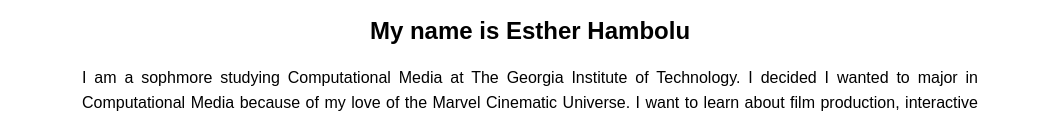
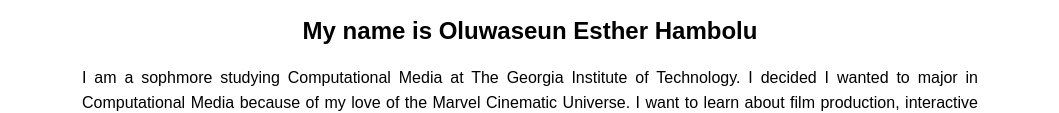
Before and after one commit to ehambolu/-https-ehambolu.github.io., a plain HTML site: page Homepage.html in a window 1280 px wide. Shown: the part 269-382 px from the top of the page, without its empty margins (110-1169 px from the left). Drawn offline with Linux system fonts and the light colour scheme; files that its build step writes are made by us from their sources.

Commit message:
Update Homepage.html

```diff
--- a/Homepage.html
+++ b/Homepage.html
@@ -24,7 +24,7 @@
 <main role="main">
   <article role="article">
     <header>
-		<h2><center> My name is Esther Hambolu</center></h2>
+		<h2><center> My name is Oluwaseun Esther Hambolu</center></h2>
 <p>
 			I am a sophmore studying Computational Media at The Georgia Institute of Technology. I decided I wanted to major in Computational Media because of my love of the Marvel Cinematic Universe. I want to learn about film production, interactive narration, artificial intelligence and many more tools that I know will be useful in revolutionizing film.
   </p>
```
